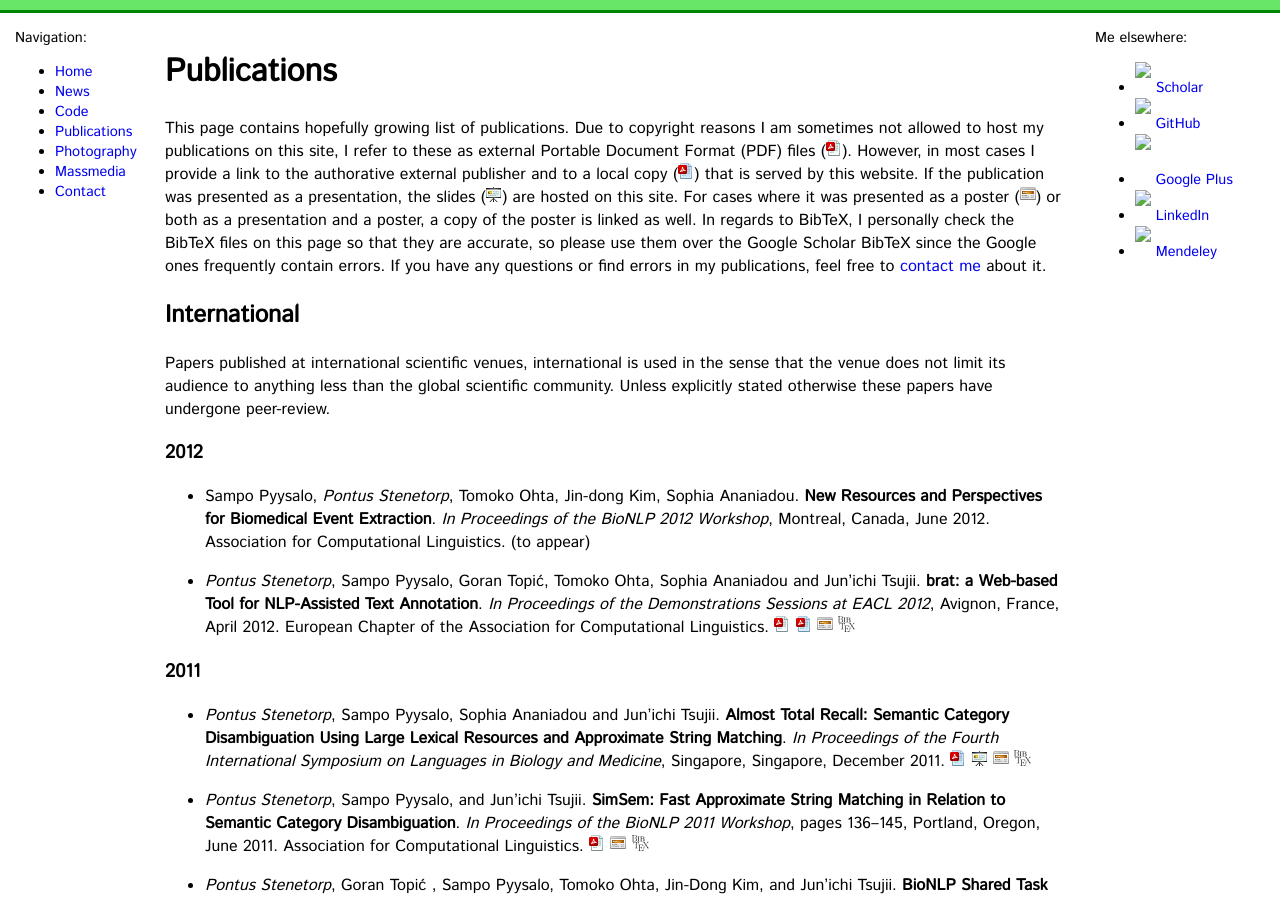
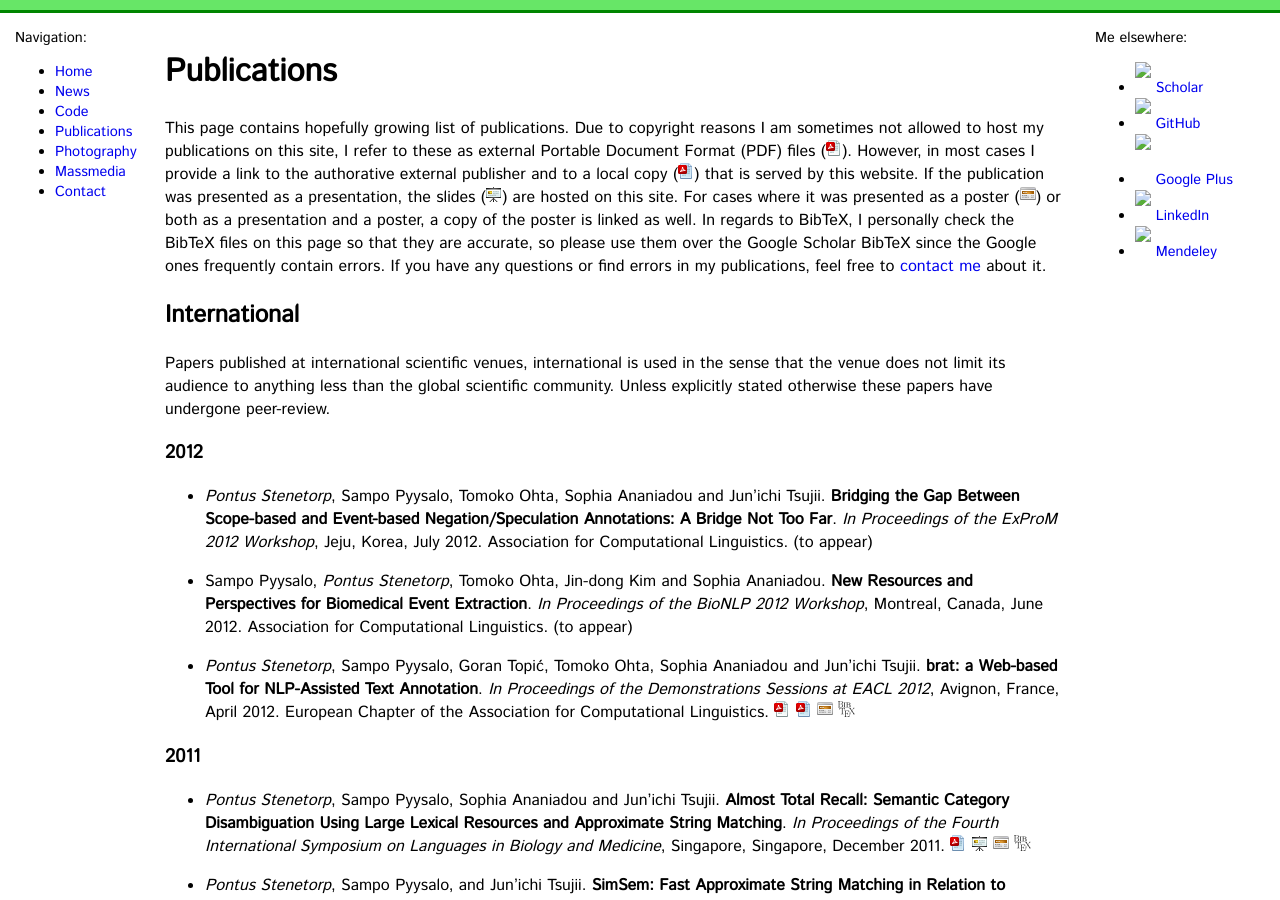
Before and after one commit to gbouchar/ninjin.github.io, a Jekyll site: the page built from publications.md, in a window 1280 px wide and 900 px high. Built offline with Jekyll 4.4.1, drawn with Linux system fonts in a browser that asks for light colours; some web fonts are replaced; Markdown is read by kramdown in place of the engine named in the settings.

Commit message:
Adding "To appear" for ExProM 2012 paper.

```diff
--- a/publications.md
+++ b/publications.md
@@ -33,7 +33,15 @@ Unless explicitly stated otherwise these papers have undergone peer-review.
 
 ### 2012 ###
 
-* Sampo Pyysalo, *Pontus Stenetorp*, Tomoko Ohta, Jin-dong Kim,
+* *Pontus Stenetorp*, Sampo Pyysalo, Tomoko Ohta, Sophia Ananiadou and
+    Jun'ichi Tsujii.
+    **Bridging the Gap Between Scope-based and Event-based
+    Negation/Speculation Annotations: A Bridge Not Too Far**.
+    *In Proceedings of the ExProM 2012 Workshop*,
+    Jeju, Korea, July 2012. Association for Computational Linguistics.
+    (to appear)
+
+* Sampo Pyysalo, *Pontus Stenetorp*, Tomoko Ohta, Jin-dong Kim and
     Sophia Ananiadou.
     **New Resources and Perspectives for Biomedical Event Extraction**.
     *In Proceedings of the BioNLP 2012 Workshop*,
```
